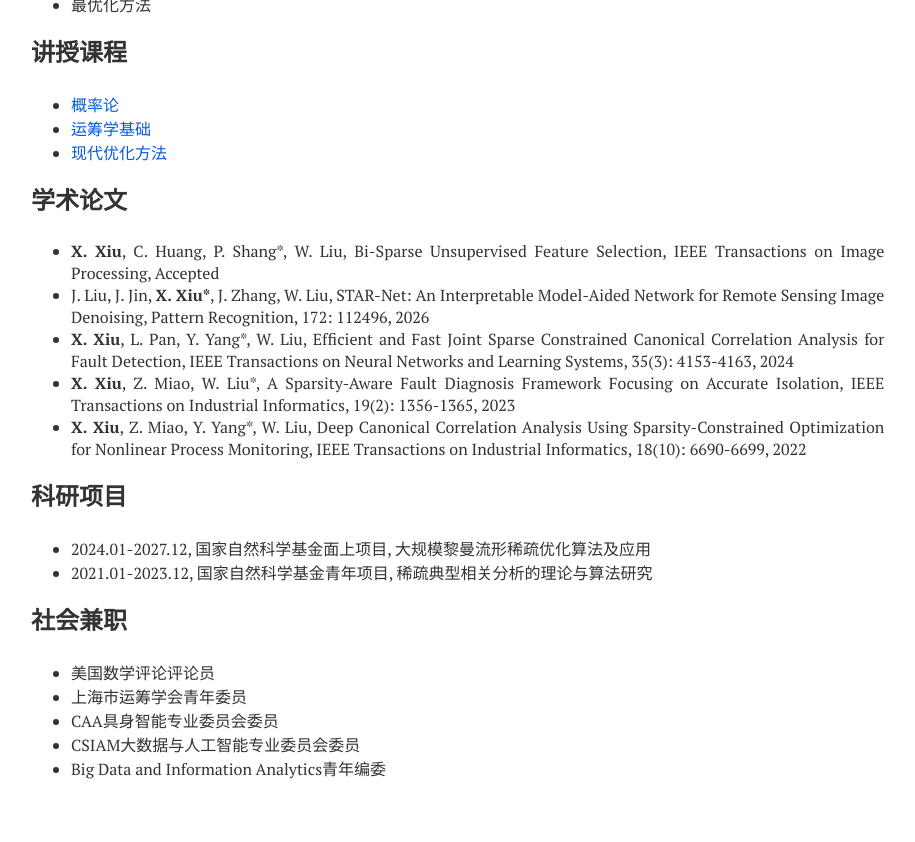
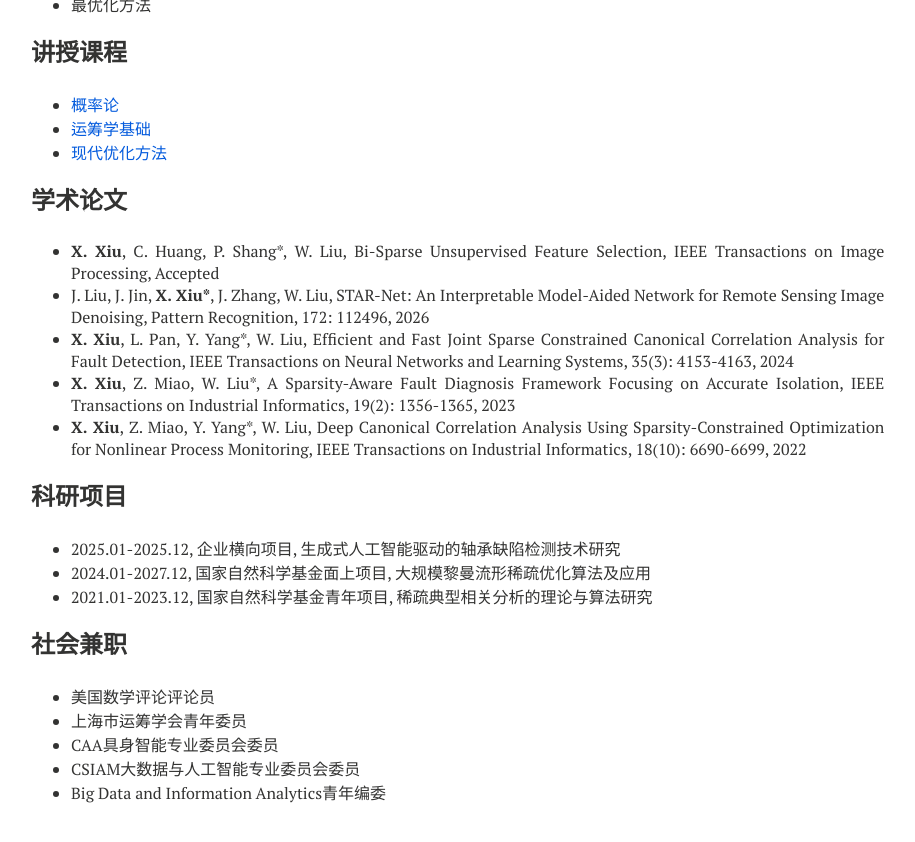
Before and after one commit to xianchaoxiu/xianchaoxiu.github.io, a Jekyll site: the page built from chinese/index.md, in a window 1280 px wide and 900 px high, scrolled down 578 px. Shown: the top 842 px of the window, without its empty margins (289-1204 px from the left). Built offline with Jekyll 4.4.1, drawn with Linux system fonts in a browser that asks for light colours; nearby versions of some CDN libraries.

Commit message:
Update index.md

```diff
--- a/chinese/index.md
+++ b/chinese/index.md
@@ -42,6 +42,7 @@ share: false
 * <b>X. Xiu</b>, Z. Miao, Y. Yang*, W. Liu, Deep Canonical Correlation Analysis Using Sparsity-Constrained Optimization for Nonlinear Process Monitoring, IEEE Transactions on Industrial Informatics, 18(10): 6690-6699, 2022
 
 ### 科研项目
+* 2025.01-2025.12, 企业横向项目, 生成式人工智能驱动的轴承缺陷检测技术研究
 * 2024.01-2027.12, 国家自然科学基金面上项目, 大规模黎曼流形稀疏优化算法及应用
 * 2021.01-2023.12, 国家自然科学基金青年项目, 稀疏典型相关分析的理论与算法研究
 
```
